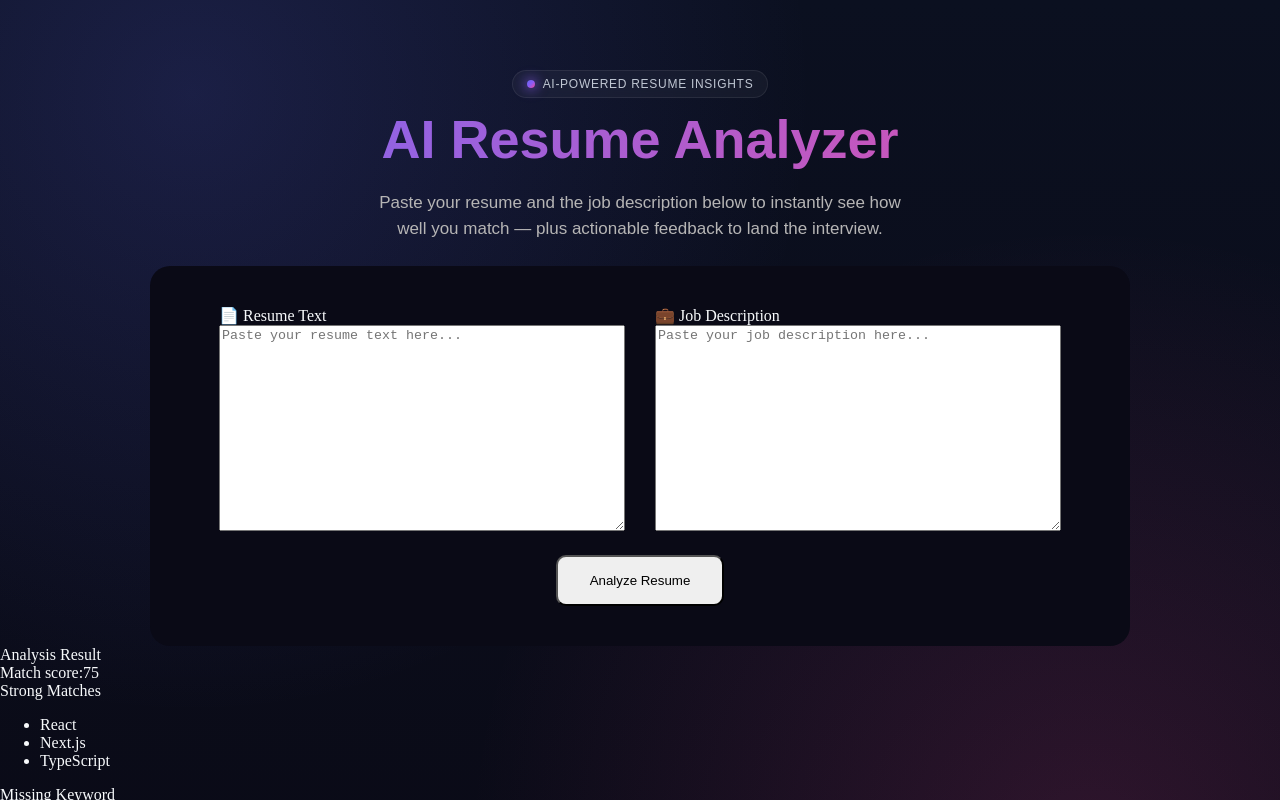
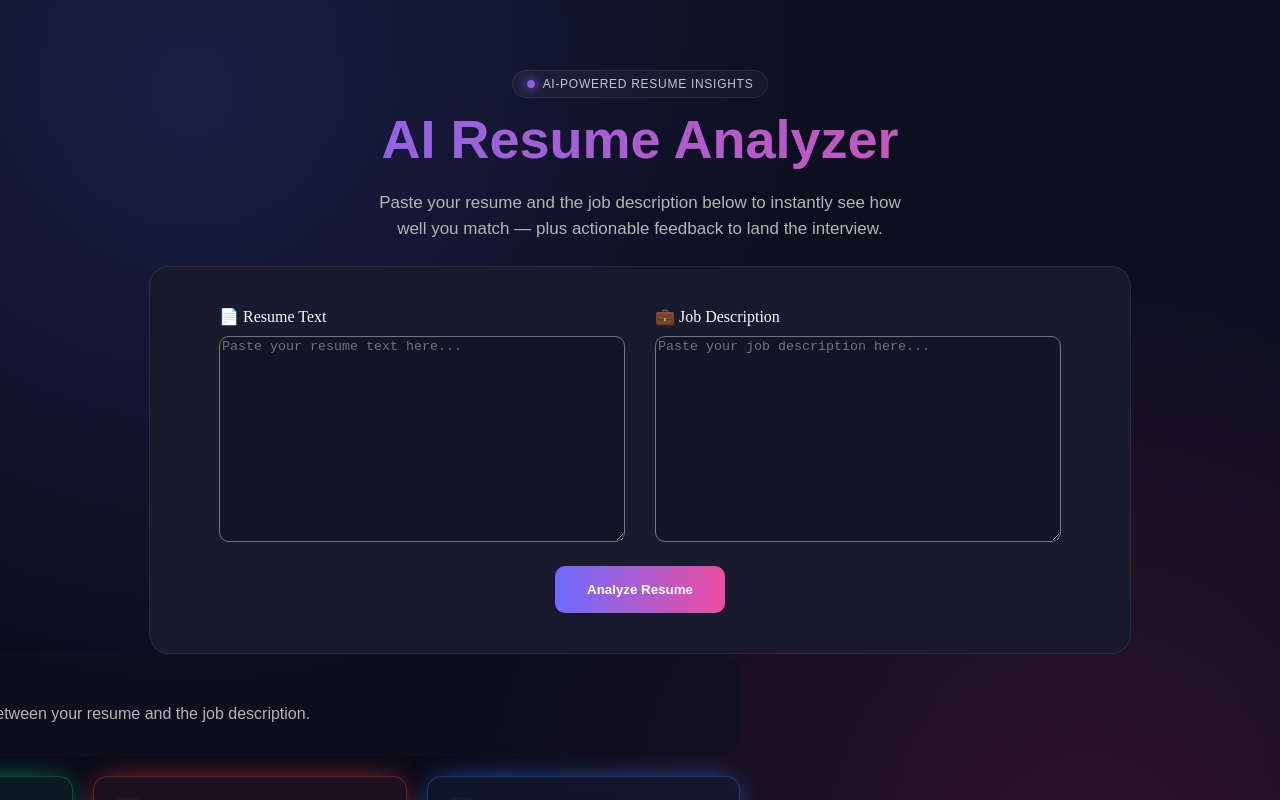
Before and after one commit to RahulRex0/AI-resume-analyzer, a Next.js app: page / in a window 1280 px wide. Both pictures are taken after a click on the button "Analyze Resume". Shown: the top 800 px of the page. Built offline with nearby package versions, Linux system fonts and the light colour scheme.

Commit message:
completed css for homepage

```diff
--- a/src/app/page.module.css
+++ b/src/app/page.module.css
@@ -1,5 +1,5 @@
 .main{
-  min-height: 100vh;
+  min-height: 120vh;
   margin: 0 auto;
   background:
     radial-gradient(
@@ -63,7 +63,8 @@
   box-shadow: 0 0 12px 2px rgba(139, 92, 246, 0.65);
 }
 .boxArea{
-  background-color: #0a0a16;
+  background-color: #1a1a2e;
+  border: 1px solid rgba(255, 255, 255, 0.08);
   margin: 0 auto;
   padding: 40px;
   max-width: 900px;
@@ -72,6 +73,9 @@
 .textareaBox{
   height: 200px;
   width: 400px;
+  background-color: #141427;
+  color: #f8fafc;
+  border-radius: 10px;
 }
 .box{
   display: flex;
@@ -83,7 +87,7 @@
   flex-direction: column;
   justify-content: center;
   align-items: flex-start;
-
+  margin-bottom: 10px;
 }
 .label textarea{
   display: block;
@@ -94,7 +98,106 @@
 
 }
 .button{
+  text-align: center;
   padding: 1rem 2rem;
   margin-top: 20px ;
   border-radius: 10px;
+  background: linear-gradient(to right, #6d6cff, #ec4da0);
+  -webkit-background-clip: padding;
+  background-clip: padding;
+  color: white;
+  font-weight: bold;
+  font-size: 15;
+  border: 0;
+  transition: transform 0.3s ease;
 }
+.button:hover{
+  transform: translateY(-1px);
+  box-shadow: 0 8px 25px rgba(124, 58, 237, 0.4);
+}
+.result{
+  margin:40 auto;
+  display: flex;
+  flex-direction: column;
+  align-items: center;
+  max-width: 500px;
+}
+.matchScore{
+  width: 100%;
+  justify-content: flex-start;
+  display: flex;
+  gap:10px;
+  align-items: center;
+  background-color: rgba(15, 15, 30, 0.6);
+  border: 1px solid rgba(96, 69, 69, 0.08);
+  border-radius: 20px;
+  padding: 2rem 15rem;
+
+}
+.mark{
+  margin-left: -14rem;
+  font-size: 60;
+}
+.matchDescription{
+  margin-left: 10px;
+  display: flex;
+  flex-direction: column;
+}
+.bottom{
+  display: flex;
+  gap: 20px;
+  font-family: Arial, Helvetica, sans-serif;
+  margin-top: 20px;
+  width: calc(100% + 30rem);
+}
+.cards{
+  box-sizing: border-box;
+  flex: 1;
+  padding: 1.25rem;
+  text-align: left;
+  border-radius: 14px;
+  background:
+    linear-gradient(180deg, var(--accent-bg), transparent),
+    rgba(15, 15, 30, 0.6);
+  border: 1px solid color-mix(in srgb, var(--accent) 35%, transparent);
+  box-shadow: 0 0 30px -10px var(--accent);
+}
+.matchCard   { --accent: #10b981; --accent-bg: rgba(16, 185, 129, 0.08); }
+.missingCard { --accent: #ef4444; --accent-bg: rgba(239, 68, 68, 0.08); }
+.notesCard   { --accent: #3b82f6; --accent-bg: rgba(59, 130, 246, 0.08); }
+
+.cardHeader{
+  display: flex;
+  align-items: center;
+  gap: 10px;
+}
+.cardIcon{
+  width: 28px;
+  height: 28px;
+  display: inline-flex;
+  align-items: center;
+  justify-content: center;
+  border-radius: 8px;
+  background: var(--accent-bg);
+  color: var(--accent);
+  font-weight: bold;
+  font-size: 14px;
+}
+.cardTitle{
+  text-transform: uppercase;
+  letter-spacing: 0.08em;
+  font-size: 13px;
+  color: #cbd5e1;
+  font-weight: 600;
+}
+.notesCard   { --accent: #3b82f6; --accent-bg: rgba(59, 130, 246, 0.08); }
+.cards > div,
+.cards ul{
+  margin-left: 0;
+  width: auto;
+}
+.cards ul{
+  margin-top: 1rem;
+  padding-left: 0;
+  list-style-position: inside;
+}
--- a/src/app/page.tsx
+++ b/src/app/page.tsx
@@ -70,28 +70,50 @@ export default function Home(){
           </div>
       </div>
       {result&&(
-        <div>
-          <div>Analysis Result</div>
-          <div>Match score:{result.matchScore}</div>
-          <div>Strong Matches</div>
+        <div className={styles.result}>
+          <div className={styles.matchScore}>
+            <div className={styles.mark}>{result.matchScore}/100</div>
+            <div className={styles.matchDescription}>
+              <div>Match score</div>
+              <div style={{fontFamily: 'arial,san-serif', color: 'rgb(182, 181, 181)' }}>Based on alignment between your resume and the job description.</div>
+            </div>
+
+          </div>
+          <div className={styles.bottom}>
+              <div className={`${styles.cards} ${styles.matchCard}`}>
+                <div className={styles.cardHeader}>
+                  <span className={styles.cardIcon}>✓</span>
+                  <span className={styles.cardTitle}>Strong Matches</span>
+                </div>
                     <ul>
                       {result.strongMatches.map((item) => (
                         <li key={item}>{item}</li>
                       ))}
                     </ul>
-
-          <div>Missing Keyword</div>
+              </div>
+              <div className={`${styles.cards} ${styles.missingCard}`}>
+                  <div className={styles.cardHeader}>
+                    <span className={styles.cardIcon}>!</span>
+                    <span className={styles.cardTitle}>Missing Keywords</span>
+                  </div>
                   <ul>
                     {result.missingKeywords.map((item) => (
                       <li key={item}>{item}</li>
                     ))}
                   </ul>
-          <div>Improvement Notes</div>
+              </div>
+              <div className={`${styles.cards} ${styles.notesCard}`}>
+                  <div className={styles.cardHeader}>
+                    <span className={styles.cardIcon}>★</span>
+                    <span className={styles.cardTitle}>Improvement Notes</span>
+                  </div>
                   <ul>
                     {result.improvementNotes.map((item) => (
                       <li key={item}>{item}</li>
                     ))}
                   </ul>
+              </div>
+            </div>
           </div>
       )}
 
```
Lines whose indentation alone changed are shown as unchanged.
